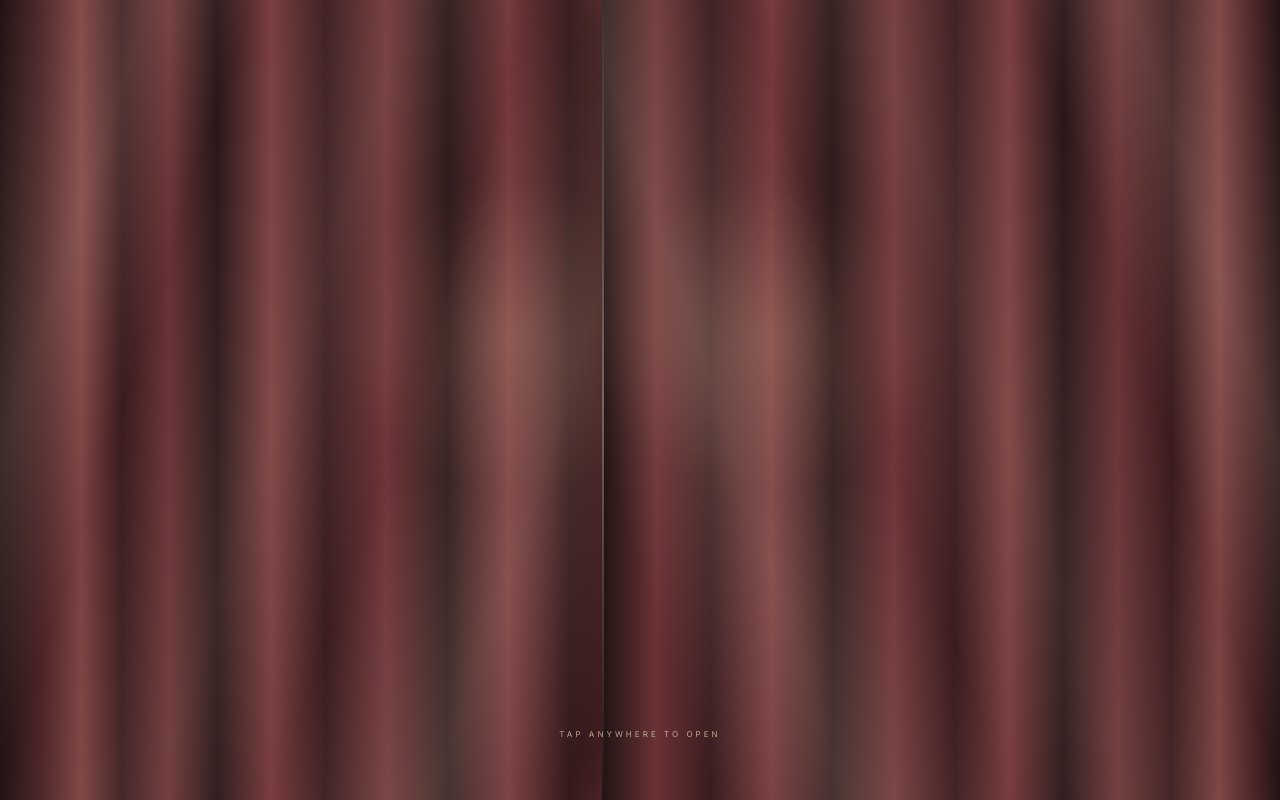
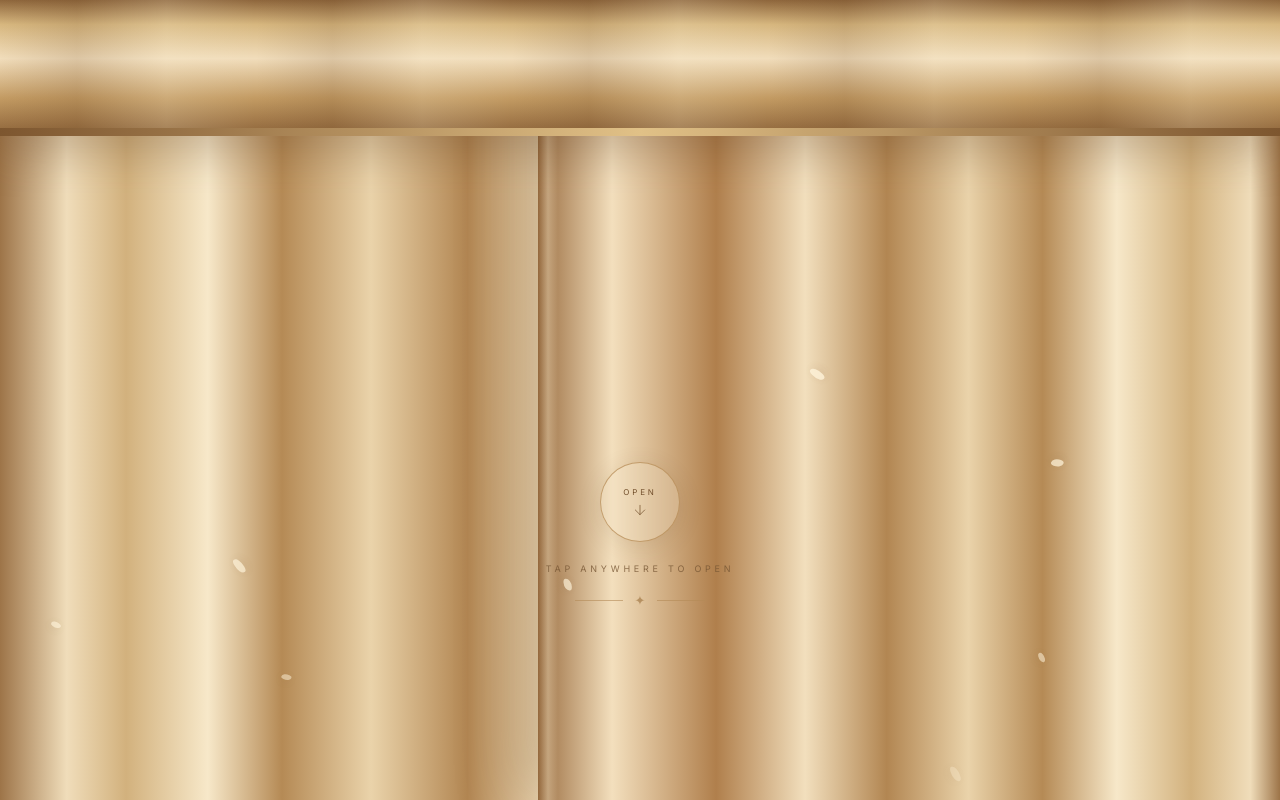
Before and after one commit to NikethVelala/NikSha, a Next.js app: page / in a window 1280 px wide. Shown: the top 800 px of the page. Built offline with nearby package versions, Linux system fonts and the light colour scheme.

Commit message:
Elevate curtain opening with floral stage and petals

```diff
--- a/components/Hero/Hero.tsx
+++ b/components/Hero/Hero.tsx
@@ -2,9 +2,64 @@
 
 import Image from "next/image";
 import { motion } from "framer-motion";
-import { ArrowUpRight } from "lucide-react";
+import { ArrowDown, ArrowUpRight } from "lucide-react";
 import { useEffect, useState } from "react";
 import { wedding } from "@/data/wedding";
+
+const petals = [
+  { left: "6%", delay: 0.2, duration: 6.8, drift: "18vw", rotate: 140, size: "w-3 h-2" },
+  { left: "14%", delay: 1.8, duration: 7.5, drift: "-10vw", rotate: 220, size: "w-2.5 h-1.5" },
+  { left: "23%", delay: 3.1, duration: 6.2, drift: "14vw", rotate: 80, size: "w-4 h-2" },
+  { left: "34%", delay: 0.9, duration: 8.1, drift: "-12vw", rotate: 190, size: "w-2.5 h-1.5" },
+  { left: "47%", delay: 2.4, duration: 7.1, drift: "9vw", rotate: 280, size: "w-3 h-2" },
+  { left: "58%", delay: 4.2, duration: 6.7, drift: "-15vw", rotate: 120, size: "w-4 h-2" },
+  { left: "69%", delay: 1.3, duration: 7.8, drift: "12vw", rotate: 250, size: "w-2.5 h-1.5" },
+  { left: "79%", delay: 3.7, duration: 6.4, drift: "-9vw", rotate: 70, size: "w-3 h-2" },
+  { left: "91%", delay: 0.6, duration: 7.4, drift: "-17vw", rotate: 210, size: "w-4 h-2" },
+];
+
+function FloralSprig({ side }: { side: "left" | "right" }) {
+  return (
+    <div className={`absolute top-0 ${side === "left" ? "left-0" : "right-0"} h-28 w-28 sm:h-40 sm:w-40`} aria-hidden="true">
+      <div className={`absolute ${side === "left" ? "left-0" : "right-0"} top-0 h-full w-full ${side === "left" ? "rounded-br-[100%]" : "rounded-bl-[100%]"} bg-gradient-to-br from-[#31533b]/75 via-[#61744b]/30 to-transparent`} />
+      {Array.from({ length: 8 }).map((_, index) => (
+        <span
+          key={index}
+          className="absolute h-3 w-3 rounded-full border border-[#f7ead1]/70 bg-[#fff7e8] shadow-[0_1px_8px_rgba(255,244,214,0.45)] sm:h-4 sm:w-4"
+          style={{
+            top: `${8 + (index % 4) * 18}%`,
+            [side === "left" ? "left" : "right"]: `${4 + Math.floor(index / 4) * 16}%`,
+            transform: `rotate(${index * 17}deg)`,
+          }}
+        />
+      ))}
+    </div>
+  );
+}
+
+function HangingGarlands() {
+  const garlands = ["12%", "28%", "50%", "72%", "88%"];
+  return (
+    <div className="absolute inset-x-0 top-0 z-20 h-32 pointer-events-none" aria-hidden="true">
+      <div className="absolute inset-x-0 top-0 h-3 bg-gradient-to-r from-[#8d663c] via-[#d7b77f] to-[#8d663c] shadow-[0_4px_18px_rgba(78,49,23,0.2)]" />
+      {garlands.map((left, index) => (
+        <div key={left} className="absolute top-1 flex flex-col items-center" style={{ left }}>
+          <div className="h-7 w-px bg-[#9b7545]/70" />
+          <div className="flex -space-x-1">
+            {[0, 1, 2].map((flower) => (
+              <span key={flower} className="h-3 w-3 rounded-full border border-[#ead4a7]/70 bg-[#fff8e8] shadow-[0_2px_6px_rgba(93,59,28,0.16)] sm:h-4 sm:w-4" />
+            ))}
+          </div>
+          <div className="h-8 w-px bg-[#9b7545]/50" />
+          <div className="relative h-6 w-7 rounded-b-full border-b-2 border-[#b18a4f] bg-gradient-to-b from-[#b9904e] to-[#68451f] shadow-[0_3px_7px_rgba(55,33,15,0.25)]">
+            <span className="absolute -bottom-2 left-1/2 h-2 w-2 -translate-x-1/2 rounded-full bg-[#d5ae6c]" />
+          </div>
+          {index % 2 === 0 && <div className="mt-1 h-4 w-px bg-[#9b7545]/45" />}
+        </div>
+      ))}
+    </div>
+  );
+}
 
 export default function Hero() {
   const [isOpening, setIsOpening] = useState(false);
@@ -13,72 +68,80 @@ export default function Hero() {
 
   useEffect(() => {
     if (!isOpening) return;
-
     const timer = window.setTimeout(() => {
       document.getElementById("welcome")?.scrollIntoView({ behavior: "smooth", block: "start" });
-    }, 3400);
-
+    }, 3500);
     return () => window.clearTimeout(timer);
   }, [isOpening]);
 
   const openInvitation = () => {
-    if (isOpening) return;
-    setIsOpening(true);
+    if (!isOpening) setIsOpening(true);
   };
 
   return (
     <section className="relative min-h-[100svh] w-full overflow-hidden bg-charcoal text-ivory">
       <Image src="/images/hero.jpg" alt={`${groom} and ${bride}`} fill priority sizes="100vw" className="object-cover object-[center_35%] sm:object-center" />
-      <div className="absolute inset-0 bg-charcoal/20" />
-      <div className="absolute inset-0 bg-gradient-to-b from-charcoal/50 via-transparent to-charcoal/85" />
+      <div className="absolute inset-0 bg-charcoal/15" />
+      <div className="absolute inset-0 bg-gradient-to-b from-charcoal/25 via-transparent to-charcoal/80" />
 
-      <motion.div animate={{ opacity: isOpening ? 0 : 1, y: isOpening ? -16 : 0 }} transition={{ duration: 0.55, ease: [0.22, 1, 0.36, 1] }} className="relative z-10 flex min-h-[100svh] items-center justify-center px-6 text-center">
+      <motion.div animate={{ opacity: isOpening ? 0 : 1, y: isOpening ? -16 : 0 }} transition={{ duration: 0.55 }} className="relative z-10 flex min-h-[100svh] items-center justify-center px-6 text-center">
         <div className="max-w-xl">
           <p className="text-[9px] uppercase tracking-[0.5em] text-champagne sm:text-[11px]">An invitation to celebrate love</p>
           <h1 className="mt-7 font-heading text-[4.5rem] leading-[0.78] tracking-[-0.045em] sm:text-8xl lg:text-[9.5rem]">
             {groom}<span className="my-3 block text-2xl font-normal italic tracking-normal text-champagne sm:my-4 sm:text-4xl">&amp;</span>{bride}
           </h1>
-          <div className="mx-auto mt-8 flex items-center justify-center gap-3 text-[9px] uppercase tracking-[0.3em] text-ivory/80 sm:mt-10 sm:text-[10px]">
-            <span>Wednesday</span><span className="h-1 w-1 rounded-full bg-champagne" /><span>Visakhapatnam</span>
-          </div>
+          <div className="mx-auto mt-8 flex items-center justify-center gap-3 text-[9px] uppercase tracking-[0.3em] text-ivory/80 sm:mt-10 sm:text-[10px]"><span>Wednesday</span><span className="h-1 w-1 rounded-full bg-champagne" /><span>Visakhapatnam</span></div>
         </div>
       </motion.div>
 
-      {!isOpening && (
-        <motion.button type="button" onClick={openInvitation} initial={{ opacity: 0, y: 15, scale: 0.94 }} animate={{ opacity: 1, y: 0, scale: 1 }} transition={{ delay: 0.8, duration: 0.8, ease: [0.22, 1, 0.36, 1] }} whileTap={{ scale: 0.95 }} className="group absolute bottom-[11%] left-1/2 z-30 flex h-[86px] w-[86px] -translate-x-1/2 items-center justify-center rounded-full border border-champagne/75 bg-charcoal/25 shadow-[0_8px_40px_rgba(0,0,0,0.22)] backdrop-blur-[3px] outline-none sm:h-[94px] sm:w-[94px]" aria-label="Open the invitation">
-          <span className="absolute inset-1 rounded-full border border-ivory/20 transition-transform duration-700 group-hover:scale-[1.08]" />
-          <span className="flex flex-col items-center gap-1 text-[8px] uppercase tracking-[0.22em] text-ivory/95"><span>Open</span><ArrowUpRight className="h-4 w-4 text-champagne transition-transform duration-500 group-hover:translate-x-0.5 group-hover:-translate-y-0.5" strokeWidth={1.2} /></span>
-        </motion.button>
-      )}
+      <div className={`fixed inset-0 z-[60] overflow-hidden ${isOpening ? "pointer-events-none" : "cursor-pointer"}`} onClick={openInvitation} role="button" tabIndex={isOpening ? -1 : 0} aria-label="Open the wedding invitation" onKeyDown={(event) => { if (!isOpening && (event.key === "Enter" || event.key === " ")) { event.preventDefault(); openInvitation(); } }}>
+        <div className="absolute inset-0 bg-[#f2e4c9]" />
+        <div className="absolute inset-0 bg-[radial-gradient(circle_at_50%_28%,rgba(255,250,232,0.92),rgba(236,215,179,0.35)_48%,rgba(121,83,43,0.18)_100%)]" />
 
-      <div className={`fixed inset-0 z-[60] overflow-hidden ${isOpening ? "pointer-events-none" : "cursor-pointer"}`} onClick={openInvitation} role="button" tabIndex={isOpening ? -1 : 0} aria-label="Open the wedding invitation" onKeyDown={(event) => { if (!isOpening && (event.key === "Enter" || event.key === " ")) { event.preventDefault(); openInvitation(); } }}>
-        {/* The closed scene is intentionally a clean pair of stage drapes. There are no center handles or hardware competing with the seam. */}
-        <motion.div initial={false} animate={{ y: isOpening ? "-108%" : "0%" }} transition={{ duration: 1.05, delay: isOpening ? 1.65 : 0, ease: [0.76, 0, 0.24, 1] }} className="absolute left-0 right-0 top-0 h-[18vh] min-h-[112px] origin-top" style={{ background: "radial-gradient(ellipse at 50% 120%, rgba(226,183,139,0.18) 0%, transparent 44%), repeating-linear-gradient(90deg, #251415 0%, #54282b 5%, #351a1d 10%, #71393a 16%, #3b1d20 22%, #672f32 29%, #2b1719 36%, #71393a 43%, #351a1d 50%, #54282b 57%, #251415 64%, #5c2b2e 72%, #30191b 80%, #6b3335 88%, #251415 100%)", boxShadow: "0 16px 40px rgba(19, 8, 9, 0.38)" }}>
-          <div className="absolute inset-x-0 bottom-0 h-3 bg-gradient-to-r from-[#6f4936] via-[#c7a276] to-[#6f4936] opacity-80" />
-          <div className="absolute inset-x-0 bottom-3 h-px bg-ivory/25" />
-          <div className="absolute left-1/2 top-0 h-full w-[28vw] min-w-[180px] -translate-x-1/2 bg-[radial-gradient(ellipse_at_center,rgba(255,235,205,0.13),transparent_68%)]" />
+        <FloralSprig side="left" />
+        <FloralSprig side="right" />
+        <HangingGarlands />
+
+        <div className="absolute bottom-0 left-0 right-0 z-20 h-24 bg-gradient-to-t from-[#8d693f]/20 to-transparent" />
+
+        {petals.map((petal, index) => (
+          <motion.span
+            key={index}
+            initial={{ opacity: 0, y: "-12vh", x: 0, rotate: petal.rotate }}
+            animate={{ opacity: [0, 0.9, 0.75, 0], y: ["-12vh", "38vh", "76vh", "112vh"], x: [0, petal.drift, `calc(${petal.drift} * -0.35)`, petal.drift], rotate: petal.rotate + 260 }}
+            transition={{ duration: petal.duration, delay: petal.delay, repeat: Infinity, ease: "linear" }}
+            className={`absolute top-0 z-40 ${petal.size} rounded-[70%_30%_70%_30%] bg-[#fff4dc]/85 shadow-[0_2px_10px_rgba(120,82,41,0.16)]`}
+            style={{ left: petal.left }}
+          />
+        ))}
+
+        <motion.div initial={false} animate={{ x: isOpening ? "-108%" : "0%" }} transition={{ duration: 2.05, ease: [0.76, 0, 0.24, 1] }} className="absolute inset-y-0 left-0 z-30 w-[58%] origin-left" style={{ background: "linear-gradient(90deg,#9d7448 0%,#f0ddba 9%,#d2b17d 17%,#f7e8c9 28%,#b58a55 38%,#ead3aa 50%,#b28652 63%,#f2dfbd 74%,#b07f4c 86%,#f3dfbd 96%,#9a6d40 100%)", boxShadow: "20px 0 60px rgba(92,57,25,0.22)" }}>
+          <div className="absolute inset-0 bg-[radial-gradient(ellipse_at_60%_30%,rgba(255,255,255,0.55),transparent_28%),repeating-linear-gradient(90deg,transparent 0%,rgba(111,72,32,0.13) 8%,transparent 16%,rgba(255,249,229,0.18) 25%,transparent 35%)]" />
+          <div className="absolute inset-y-0 right-0 w-5 bg-gradient-to-r from-transparent via-[#fff1d2]/35 to-[#7e572f]/25" />
         </motion.div>
 
-        <motion.div initial={false} animate={{ x: isOpening ? "-105%" : "0%", scaleX: isOpening ? 0.94 : 1 }} transition={{ duration: 1.95, ease: [0.76, 0, 0.24, 1] }} className="absolute inset-y-0 left-0 w-[53%] origin-left" style={{ background: "radial-gradient(ellipse at 76% 42%, rgba(238,194,157,0.17), transparent 24%), repeating-linear-gradient(90deg, #211314 0%, #4b2326 6%, #7b4141 12%, #3a1b1e 18%, #683235 25%, #2a1719 32%, #7a3d3f 40%, #3a1c1f 48%, #6e3538 57%, #2b1719 66%, #74383b 75%, #3a1c1f 84%, #6b3235 92%, #211314 100%)", boxShadow: "24px 0 55px rgba(17, 7, 8, 0.42)" }}>
-          <div className="absolute inset-0 bg-[linear-gradient(108deg,transparent_0%,rgba(255,232,203,0.12)_16%,transparent_27%,rgba(255,232,203,0.08)_44%,transparent_57%,rgba(255,232,203,0.14)_74%,transparent_88%)]" />
-          <div className="absolute right-0 top-0 h-full w-[2px] bg-gradient-to-b from-transparent via-champagne/45 to-transparent" />
+        <motion.div initial={false} animate={{ x: isOpening ? "108%" : "0%" }} transition={{ duration: 2.05, ease: [0.76, 0, 0.24, 1] }} className="absolute inset-y-0 right-0 z-30 w-[58%] origin-right" style={{ background: "linear-gradient(90deg,#9a6d40 0%,#f3dfbd 10%,#b07f4c 24%,#f2dfbd 36%,#b28652 47%,#ead3aa 58%,#b58a55 68%,#f7e8c9 78%,#d2b17d 88%,#f0ddba 96%,#9d7448 100%)", boxShadow: "-20px 0 60px rgba(92,57,25,0.22)" }}>
+          <div className="absolute inset-0 bg-[radial-gradient(ellipse_at_40%_30%,rgba(255,255,255,0.55),transparent_28%),repeating-linear-gradient(90deg,transparent 0%,rgba(111,72,32,0.13) 8%,transparent 16%,rgba(255,249,229,0.18) 25%,transparent 35%)]" />
+          <div className="absolute inset-y-0 left-0 w-5 bg-gradient-to-l from-transparent via-[#fff1d2]/35 to-[#7e572f]/25" />
         </motion.div>
 
-        <motion.div initial={false} animate={{ x: isOpening ? "105%" : "0%", scaleX: isOpening ? 0.94 : 1 }} transition={{ duration: 1.95, ease: [0.76, 0, 0.24, 1] }} className="absolute inset-y-0 right-0 w-[53%] origin-right" style={{ background: "radial-gradient(ellipse at 24% 42%, rgba(238,194,157,0.17), transparent 24%), repeating-linear-gradient(90deg, #211314 0%, #6b3235 8%, #3a1c1f 16%, #74383b 25%, #2b1719 34%, #6e3538 43%, #3a1c1f 52%, #7a3d3f 60%, #2a1719 68%, #683235 76%, #3a1b1e 84%, #7b4141 91%, #4b2326 96%, #211314 100%)", boxShadow: "-24px 0 55px rgba(17, 7, 8, 0.42)" }}>
-          <div className="absolute inset-0 bg-[linear-gradient(252deg,transparent_0%,rgba(255,232,203,0.12)_16%,transparent_27%,rgba(255,232,203,0.08)_44%,transparent_57%,rgba(255,232,203,0.14)_74%,transparent_88%)]" />
-          <div className="absolute left-0 top-0 h-full w-[2px] bg-gradient-to-b from-transparent via-champagne/45 to-transparent" />
+        <motion.div initial={false} animate={{ y: isOpening ? "-120%" : "0%" }} transition={{ duration: 1.2, delay: isOpening ? 1.65 : 0, ease: [0.76, 0, 0.24, 1] }} className="absolute inset-x-0 top-0 z-50 h-[17vh] min-h-[105px] bg-[linear-gradient(180deg,#8e663c,#d7b77f_18%,#f1ddbb_43%,#c39b63_72%,#8c6339)] shadow-[0_18px_40px_rgba(75,45,20,0.25)]">
+          <div className="absolute inset-0 bg-[repeating-linear-gradient(90deg,transparent_0%,rgba(93,55,24,0.14)_6%,rgba(255,248,225,0.16)_13%,transparent_20%)]" />
+          <div className="absolute inset-x-0 bottom-0 h-2 bg-gradient-to-r from-[#7d562f] via-[#e1c187] to-[#7d562f]" />
         </motion.div>
 
-        {!isOpening && <motion.div initial={{ opacity: 0, y: 8 }} animate={{ opacity: 1, y: 0 }} transition={{ delay: 0.55, duration: 0.9, ease: [0.22, 1, 0.36, 1] }} className="pointer-events-none absolute bottom-[7%] left-1/2 -translate-x-1/2 text-center text-[8px] uppercase tracking-[0.38em] text-champagne/80 sm:bottom-[7.5%]">Tap anywhere to open</motion.div>}
+        <motion.div animate={{ opacity: isOpening ? 0 : 1, scale: isOpening ? 0.94 : 1 }} transition={{ duration: 0.7 }} className="absolute inset-0 z-[70] flex items-center justify-center">
+          <div className="mt-[34vh] flex flex-col items-center text-center">
+            <div className="mb-5 flex h-16 w-16 items-center justify-center rounded-full border border-[#b48a54]/75 bg-[#f7ead1]/25 shadow-[0_5px_25px_rgba(89,56,25,0.12)] backdrop-blur-[2px] sm:h-20 sm:w-20">
+              <div className="flex flex-col items-center gap-1 text-[#74512e]"><span className="text-[8px] uppercase tracking-[0.35em]">Open</span><ArrowDown className="h-4 w-4" strokeWidth={1.1} /></div>
+            </div>
+            <p className="text-[8px] uppercase tracking-[0.42em] text-[#765533]/80 sm:text-[9px]">Tap anywhere to open</p>
+            <div className="mt-4 flex items-center gap-3 text-[#a47a47]/70"><span className="h-px w-12 bg-[#b58b58]/60" /><span className="text-[13px]">✦</span><span className="h-px w-12 bg-[#b58b58]/60" /></div>
+          </div>
+        </motion.div>
       </div>
 
-      {isOpening && <motion.div initial={{ opacity: 0 }} animate={{ opacity: 1 }} transition={{ delay: 1.9, duration: 0.8 }} className="pointer-events-none fixed inset-0 z-[55] flex items-center justify-center px-8 text-center">
-        <motion.div initial={{ opacity: 0, y: 16 }} animate={{ opacity: [0, 1, 1, 0], y: [16, 0, 0, -10] }} transition={{ duration: 1.35, delay: 0.05, times: [0, 0.22, 0.76, 1], ease: [0.22, 1, 0.36, 1] }} className="text-charcoal">
-          <p className="text-[9px] uppercase tracking-[0.48em] text-[#9b7653]">The celebration begins</p>
-          <p className="mt-5 font-heading text-4xl tracking-[-0.025em] sm:text-6xl">{groom} <span className="font-normal italic text-[#ae8b69]">&amp;</span> {bride}</p>
-          <p className="mt-4 text-[9px] uppercase tracking-[0.36em] text-charcoal/60">18 November 2026 · Visakhapatnam</p>
-        </motion.div>
-      </motion.div>}
+      {isOpening && <motion.div initial={{ opacity: 0 }} animate={{ opacity: 1 }} transition={{ delay: 1.9, duration: 0.8 }} className="pointer-events-none fixed inset-0 z-[55] flex items-center justify-center px-8 text-center"><motion.div initial={{ opacity: 0, y: 16 }} animate={{ opacity: [0, 1, 1, 0], y: [16, 0, 0, -10] }} transition={{ duration: 1.35, times: [0, 0.22, 0.76, 1], ease: [0.22, 1, 0.36, 1] }} className="text-charcoal"><p className="text-[9px] uppercase tracking-[0.48em] text-[#9b7653]">The celebration begins</p><p className="mt-5 font-heading text-4xl tracking-[-0.025em] sm:text-6xl">{groom} <span className="font-normal italic text-[#ae8b69]">&amp;</span> {bride}</p><p className="mt-4 text-[9px] uppercase tracking-[0.36em] text-charcoal/60">18 November 2026 · Visakhapatnam</p></motion.div></motion.div>}
     </section>
   );
 }
```
